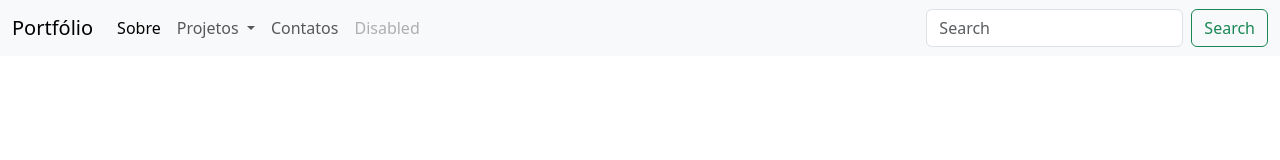
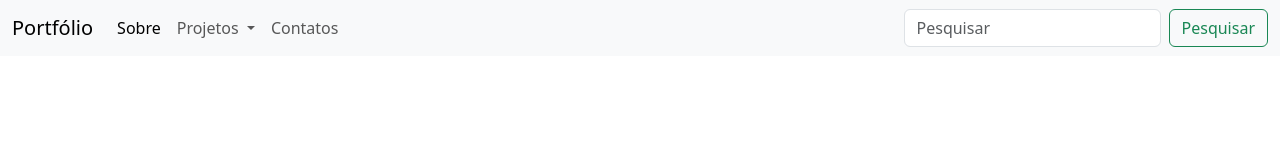
Before and after one commit to lene1109/Elcilene, a plain HTML site: page index.html in a window 1280 px wide. Drawn offline with Linux system fonts and the light colour scheme.

Commit message:
Atualizando

```diff
--- a/index.html
+++ b/index.html
@@ -35,13 +35,11 @@
             <li class="nav-item">
               <a class="nav-link" href="#">Contatos</a>
             </li>
-            <li class="nav-item">
-              <a class="nav-link disabled" aria-disabled="true">Disabled</a>
-            </li>
+
           </ul>
           <form class="d-flex" role="search">
-            <input class="form-control me-2" type="search" placeholder="Search" aria-label="Search">
-            <button class="btn btn-outline-success" type="submit">Search</button>
+            <input class="form-control me-2" type="search" placeholder="Pesquisar" aria-label="Search">
+            <button class="btn btn-outline-success" type="submit">Pesquisar</button>
           </form>
         </div>
       </div>
```
